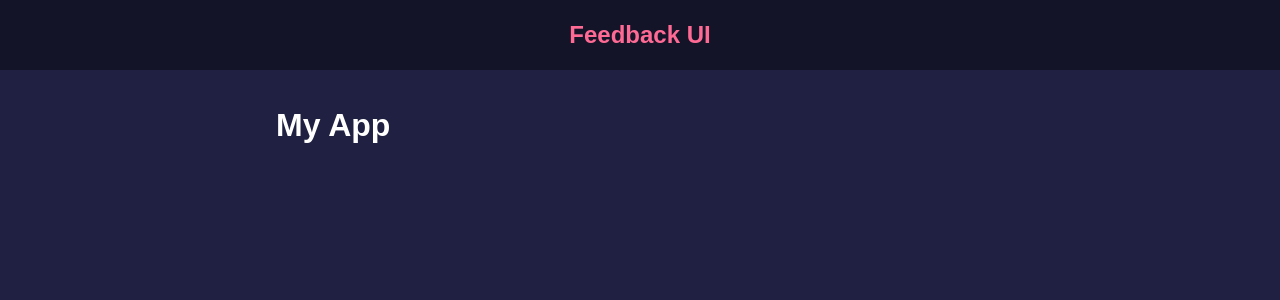
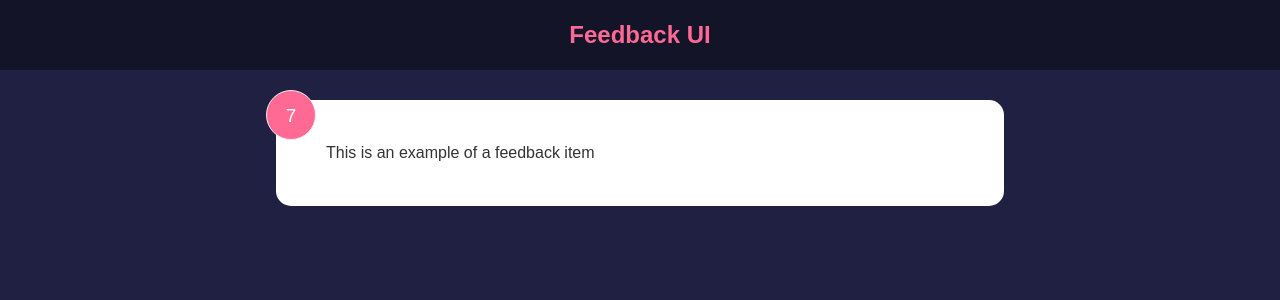
Before and after one commit to Josh-Alhassan/React-from-to-back, a React (Create React App) app in the folder feedbackapp/: page / in a window 1280 px wide. Shown: the top 300 px of the page. Built offline with nearby package versions, Linux system fonts and the light colour scheme.

Commit message:
state and use state hook

```diff
--- a/feedbackapp/src/App.js
+++ b/feedbackapp/src/App.js
@@ -1,12 +1,12 @@
 import Header from './component/Header';
+import FeedbackItem from './component/FeedbackItem';
 
 function App() {
   return (
     <>
       <Header />
       <div className="container">
-        <h1>My App</h1>
-
+        <FeedbackItem />
       </div>
     </>
   );
--- /dev/null
+++ b/feedbackapp/src/component/FeedbackItem.jsx
@@ -0,0 +1,15 @@
+import React from 'react';
+import { useState } from 'react';
+
+function FeedbackItem() {
+    const [rating, setRating] = useState(7);
+    const [text, setText] = useState('This is an example of a feedback item');
+  return (
+    <div className='card'>
+        <div className='num-display'>{rating}</div>
+        <div className="text-display">{text}</div>
+    </div>
+  )
+}
+
+export default FeedbackItem
```
